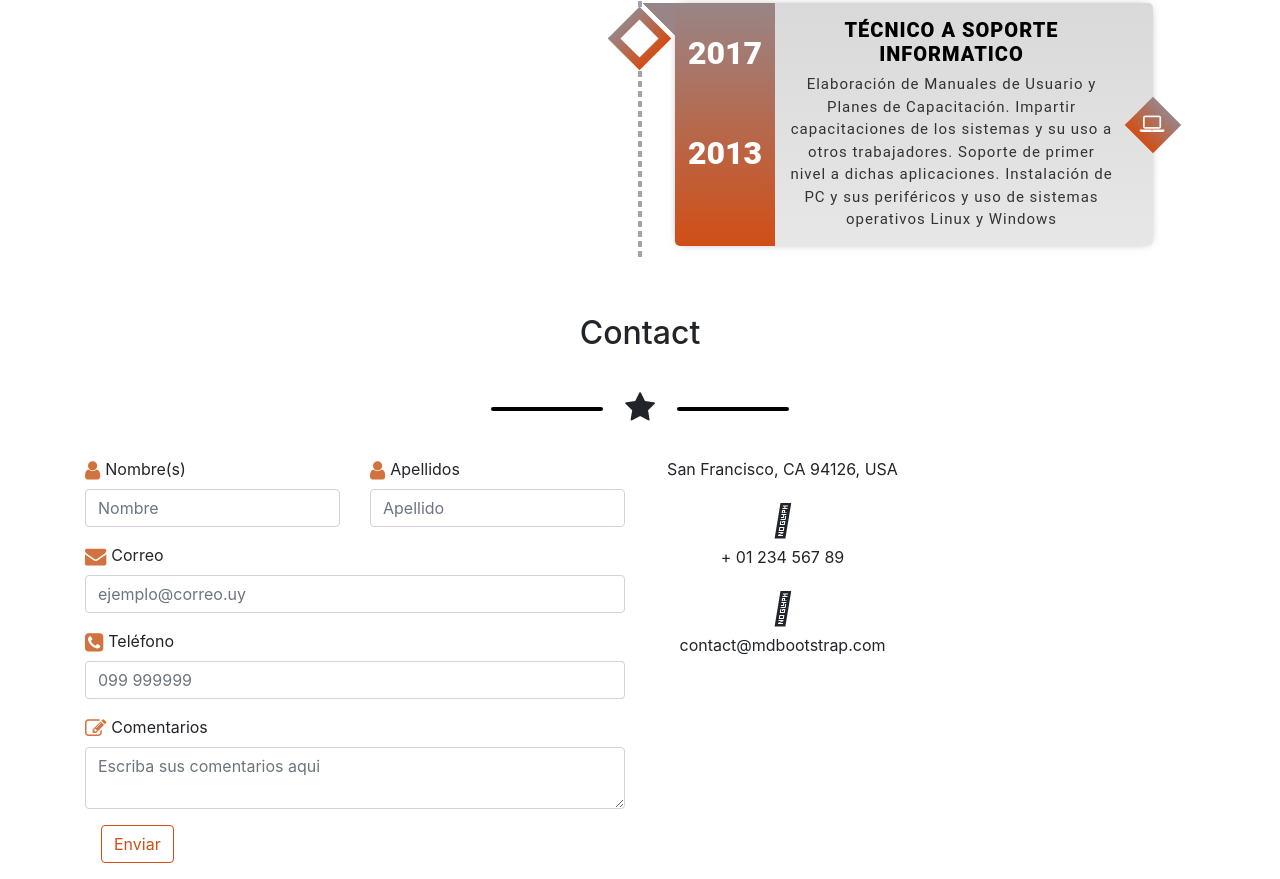
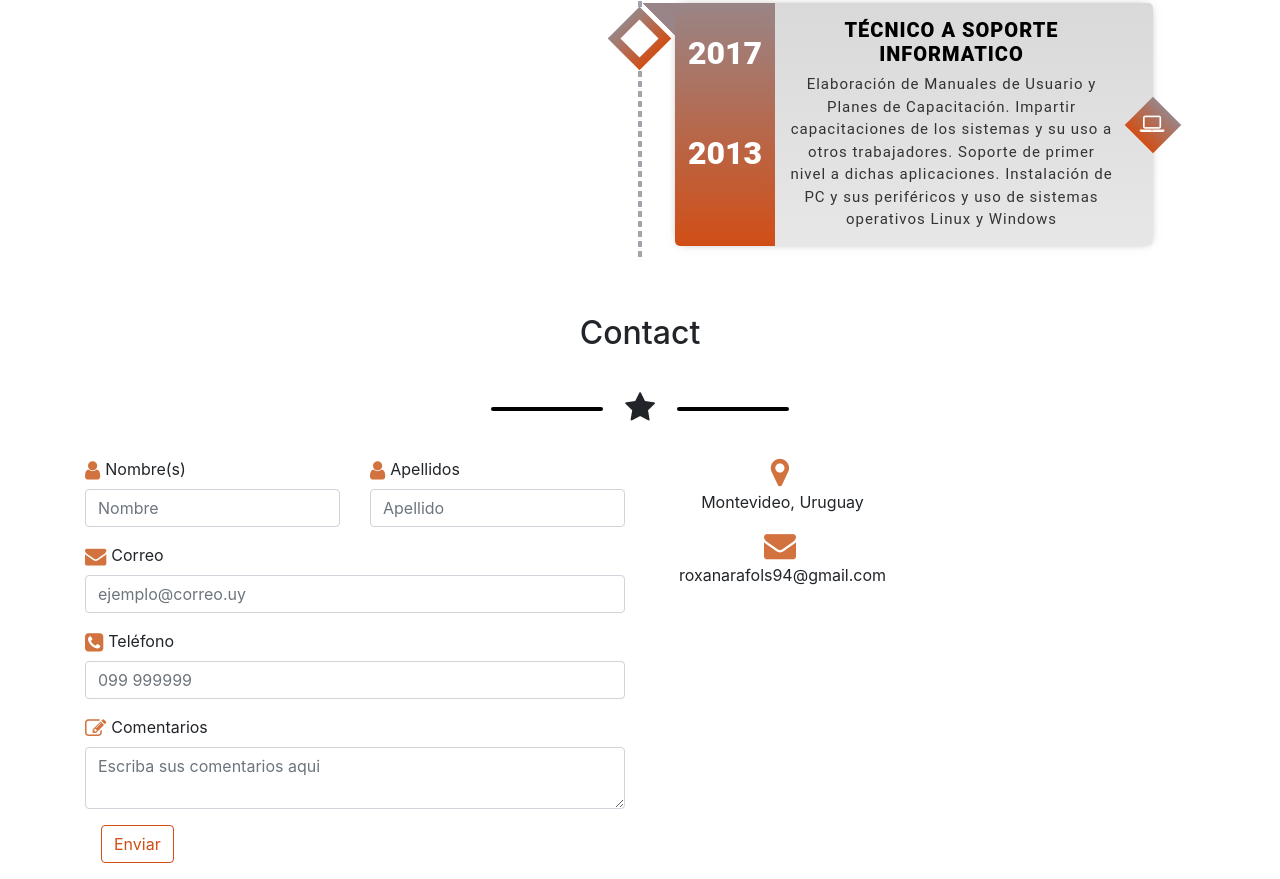
Before and after one commit to RRMoreno/portfolio, a website: page index.html in a window 1280 px wide. Shown: the part 2212-3091 px from the top of the page. Drawn offline with nearby package versions, Linux system fonts and the light colour scheme.

Commit message:
modificando section: contacto

```diff
--- a/index.html
+++ b/index.html
@@ -264,16 +264,12 @@
 
         <div class="col-md-3 text-center">
             <ul class="list-unstyled mb-0">
-                <li><i class="fas fa-map-marker-alt fa-2x"></i>
-                    <p>San Francisco, CA 94126, USA</p>
+                <li><i class="fa fa-map-marker fa-2x" aria-hidden="true"></i>
+                    <p>Montevideo, Uruguay</p>
                 </li>
 
-                <li><i class="fas fa-phone mt-4 fa-2x"></i>
-                    <p>+ 01 234 567 89</p>
-                </li>
-
-                <li><i class="fas fa-envelope mt-4 fa-2x"></i>
-                    <p>contact@mdbootstrap.com</p>
+                <li><i class="fa fa-envelope fa-2x" aria-hidden="true"></i>
+                    <p>roxanarafols94@gmail.com</p>
                 </li>
             </ul>
         </div>
--- a/scss/style.scss
+++ b/scss/style.scss
@@ -261,6 +261,20 @@ a {
 .main-timeline .timeline:nth-child(4n+3) .timeline-year {background:linear-gradient(to bottom,#5b2300 , #d2723f);}
 .main-timeline .timeline:nth-child(4n+3) .timeline-year:after{background:linear-gradient(to right bottom, #5b2300 49%, transparent 50%);}
 
+label{
+  i{
+    color: #d2723f;
+    margin-right: 5px;
+  }
+}
+
+li {
+  i{
+    color: #d2723f;
+    margin-right: 5px;
+  }
+}
+
 @media screen and (max-width:767px){
   .main-timeline:before{
     left: 17px;
@@ -320,12 +334,7 @@ a {
   padding-top: 2rem;
 }
 
-label{
-  i{
-    color: #d2723f;
-    margin-right: 5px;
-  }
-}
+
 .bg-primary {
   background-color: #212529 !important;
 }
```
Also changed, not shown: css/styles.css.
